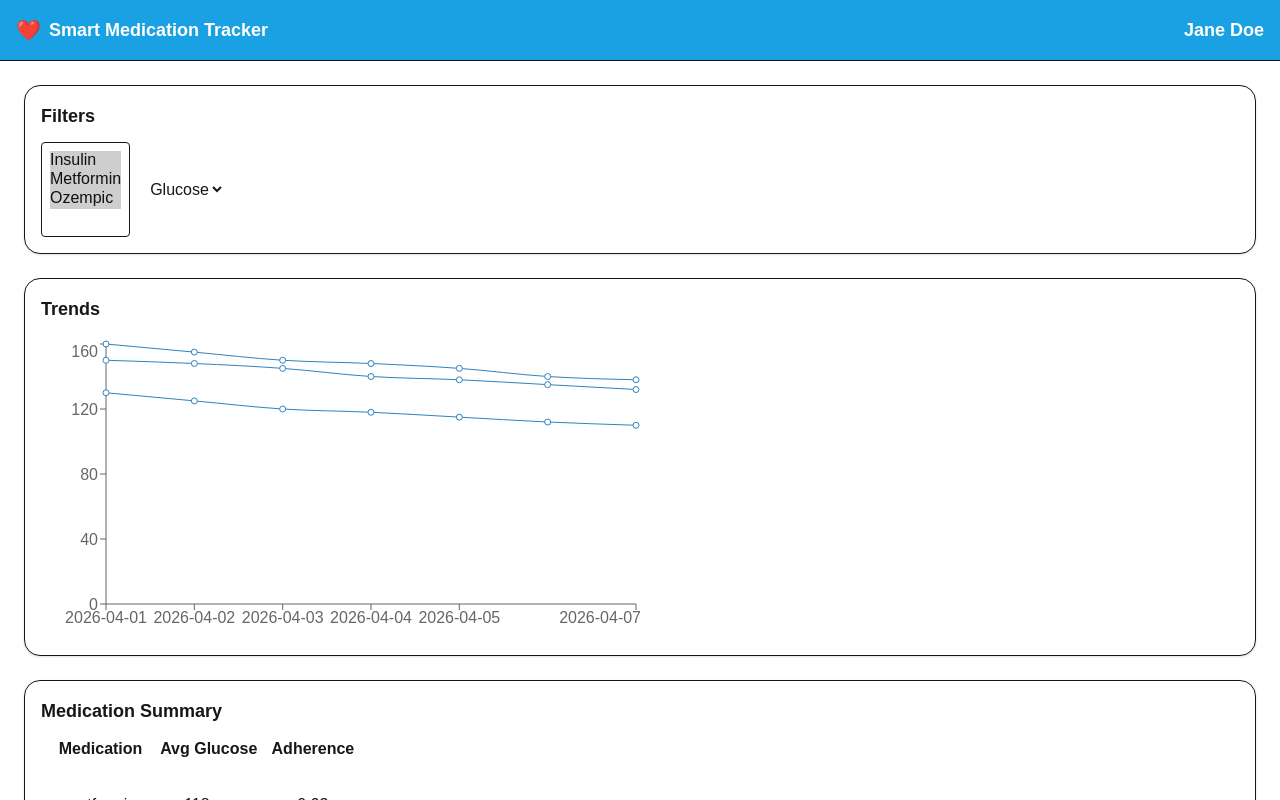
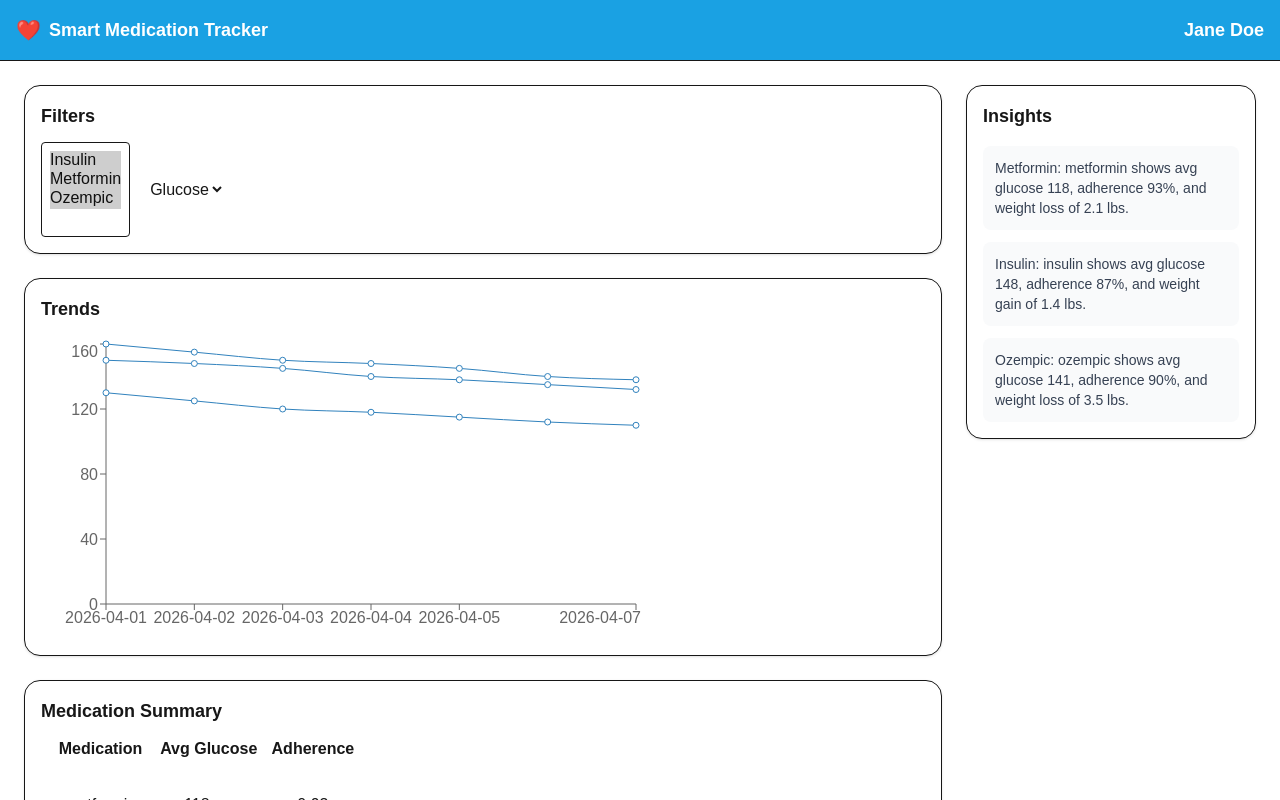
Before and after one commit to Mimran0715/smart-medication-tracker, a Next.js app: page /analytics in a window 1280 px wide. Shown: the top 800 px of the page. Built offline with nearby package versions, Linux system fonts and the light colour scheme.

Commit message:
added insights

```diff
--- a/app/analytics/page.tsx
+++ b/app/analytics/page.tsx
@@ -95,8 +95,19 @@ export default function AnalyticsPage() {
     },
   ],
 };
+
+  const insights = data.summary.map((med) => {
+    return {
+      med: med.med,
+      text: `${med.med} shows avg glucose ${med.avgGlucose}, adherence ${(med.adherence * 100).toFixed(0)}%, and ${med.weightChange > 0 ? "weight gain" : "weight loss"} of ${Math.abs(med.weightChange)} lbs.`,
+    };
+  });
   return (
-      <div className="space-y-6 p-6">
+      <div className="p-6 grid grid-cols-1 lg:grid-cols-4 gap-6">
+
+        {/* MAIN CONTENT */}
+        <div className="lg:col-span-3 space-y-6">
+
           {/* Filters */}
           <div className="bg-white rounded-2xl shadow-sm border p-4">
             <h2 className="text-lg font-semibold mb-3">Filters</h2>
@@ -111,7 +122,6 @@ export default function AnalyticsPage() {
 
           {/* Table */}
           <div className="bg-white rounded-2xl shadow-sm border p-4">
-
             <h2 className="text-lg font-semibold mb-3">Medication Summary</h2>
             <Table
               data={data.summary}
@@ -122,5 +132,20 @@ export default function AnalyticsPage() {
           </div>
 
         </div>
+
+        {/* INSIGHTS SIDEBAR */}
+        <div className="bg-white rounded-2xl shadow-sm border p-4 h-fit sticky top-6">
+          <h2 className="text-lg font-semibold mb-4">Insights</h2>
+
+          <ul className="space-y-3 text-sm text-gray-700">
+            {insights.map((item, idx) => (
+              <li key={idx} className="p-3 bg-gray-50 rounded-lg">
+                <span className="font-medium capitalize">{item.med}</span>: {item.text}
+              </li>
+            ))}
+          </ul>
+        </div>
+
+      </div>
     );
 }
--- /dev/null
+++ b/app/dashboard/reminderModal.tsx
@@ -0,0 +1,4 @@
+"use client";
+
+export default function reminderModal(){
+}
```
Lines whose indentation alone changed are shown as unchanged.
